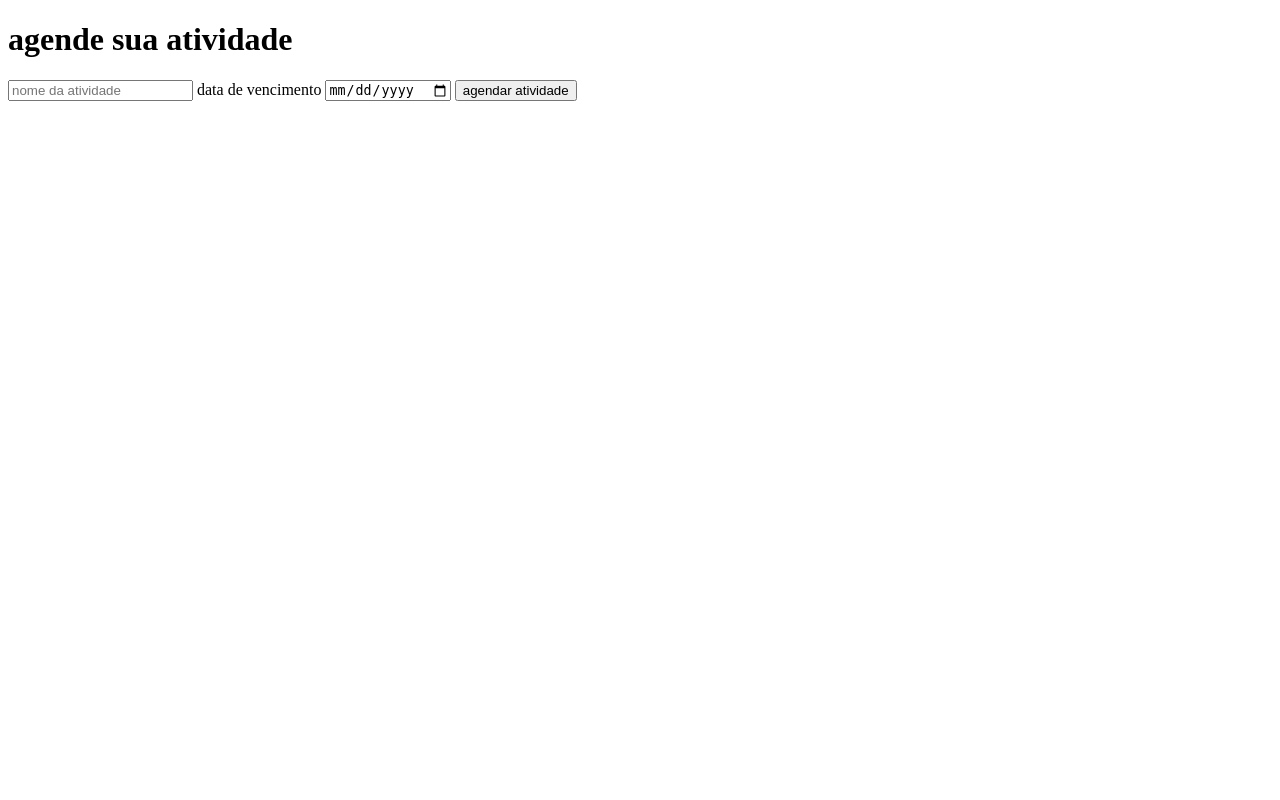
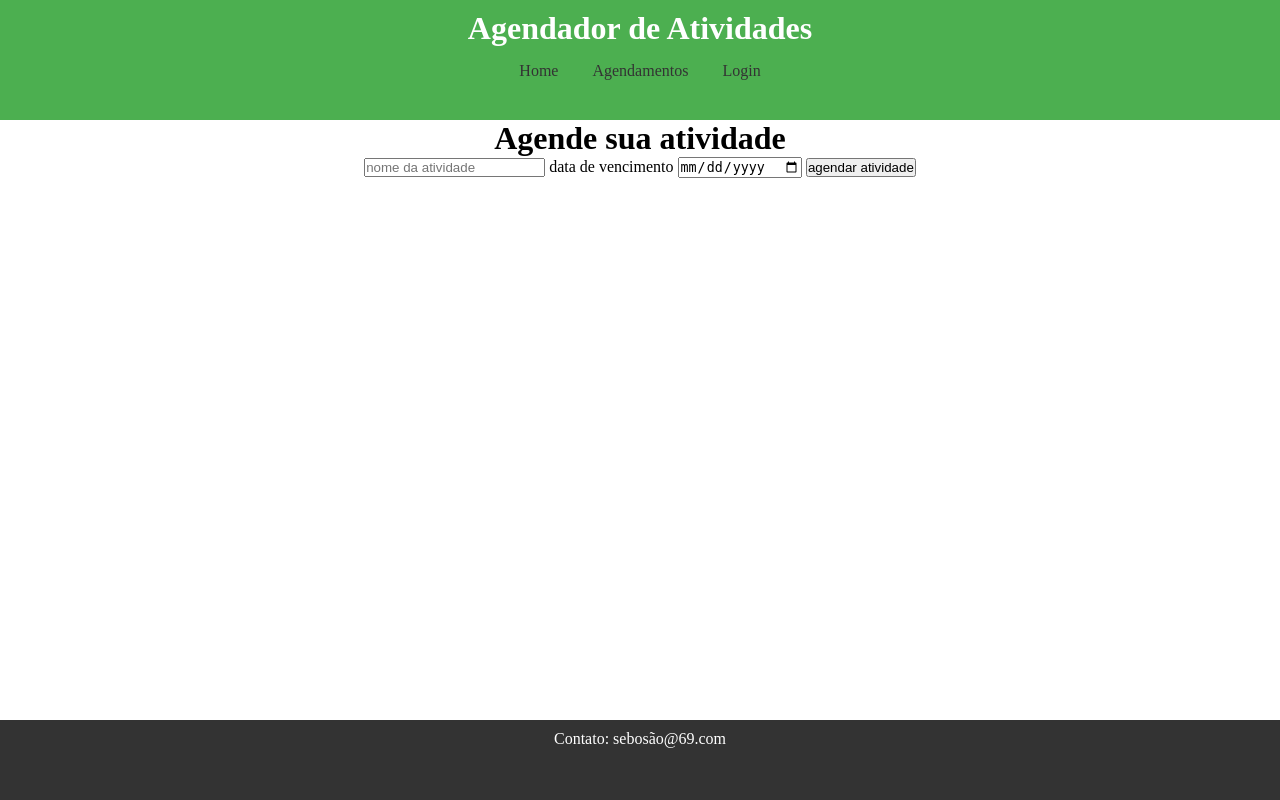
Before and after one commit to RuanFelixx/gestao_agendas, a Flask app: page /agendar in a window 1280 px wide. Run offline with Flask 3, Linux system fonts and the light colour scheme.

Commit message:
Update agendar.html

```diff
--- a/templates/agendar.html
+++ b/templates/agendar.html
@@ -4,14 +4,86 @@
     <meta charset="UTF-8">
     <meta name="viewport" content="width=device-width, initial-scale=1.0">
     <title>Document</title>
+
+    <style>
+        *{
+        margin: 0;
+        padding: 0;
+        box-sizing: border-box;
+       }
+
+        header {
+            background: #4CAF50;
+            color: white;
+            height: 15vh;
+            padding: 10px;
+            text-align: center;
+        }
+
+        nav {
+            margin: 15px 0;
+        }
+
+        nav a {
+            margin: 0 15px;
+            color: #333;
+            text-decoration: none;
+        }
+
+        .container {
+            padding: 20px;
+            height: 75vh;
+        }
+
+        footer {
+            background: #333;
+            color: white;
+            text-align: center;
+            padding: 10px;
+            bottom: 0;
+            height: 10vh;
+            width: 100%;
+        }
+
+
+        .formulario{
+            display: flex;
+            align-items: center;
+            flex-direction: column;
+            height: 75vh;
+        }
+
+        .agenda{
+            display: flex;
+            align-items: center;
+            flex-direction: column;
+            height: 75vh;
+        }
+    </style>
+
 </head>
 <body>
-    <h1>agende sua atividade</h1>
+    <header>
+        <h1>Agendador de Atividades</h1>
+        <nav>
+            <a href="/">Home</a>
+            <a href="/agendamentos">Agendamentos</a>
+            <a href="/login">Login</a>
+        </nav>
+    </header>
+
+    <div class="agenda">
+        <h1>Agende sua atividade</h1>
         <form action="">
             <input type="text" name="nome_atividade" placeholder="nome da atividade">
             <label for="data_da_atividade">data de vencimento</label>
             <input type="date" name="data_da_atividade">
             <button type="submit">agendar atividade</button>
         </form>
+    </div>
+
+    <footer>
+        <p>Contato: sebosão@69.com </p>
+    </footer>
 </body>
 </html>
```
Lines whose indentation alone changed are shown as unchanged.
